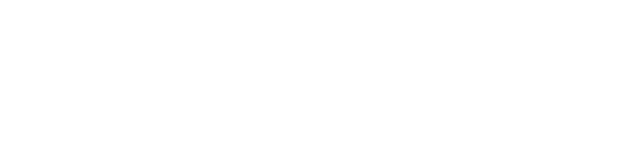
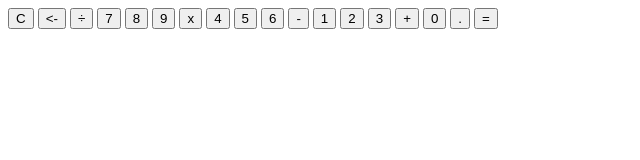
Before and after one commit to christofilth/calculator, a plain HTML site: page index.html in a window 1280 px wide. Shown: the whole page, without its empty margins (0-640 px from the left). Drawn offline with Linux system fonts and the light colour scheme.

Commit message:
Add buttons to html
Set up the html buttons and containers for targeting with CSS.

```diff
--- a/index.html
+++ b/index.html
@@ -7,6 +7,31 @@
         <link rel="stylesheet" href="style.css">
     </head>
     <body>
+        <div id="calculator">
+            <div id="displayContainer">
+                <div class="screen"></div>
+            </div>
+            <div id="buttonContainer">
+                <button class="button cancel">C</button>
+                <button class="button backspace">&lt;-</button>
+                <button class="button divide">÷</button>
+                <button class="button 7">7</button>
+                <button class="button 8">8</button>
+                <button class="button 9">9</button>
+                <button class="button multiply">x</button>
+                <button class="button 4">4</button>
+                <button class="button 5">5</button>
+                <button class="button 6">6</button>
+                <button class="button minus">-</button>
+                <button class="button 1">1</button>
+                <button class="button 2">2</button>
+                <button class="button 3">3</button>
+                <button class="button plus">+</button>
+                <button class="button 0">0</button>
+                <button class="button decimal">.</button>
+                <button class="button equals">=</button>
+            </div>
 
+        </div>
     </body>
 </html>
```
